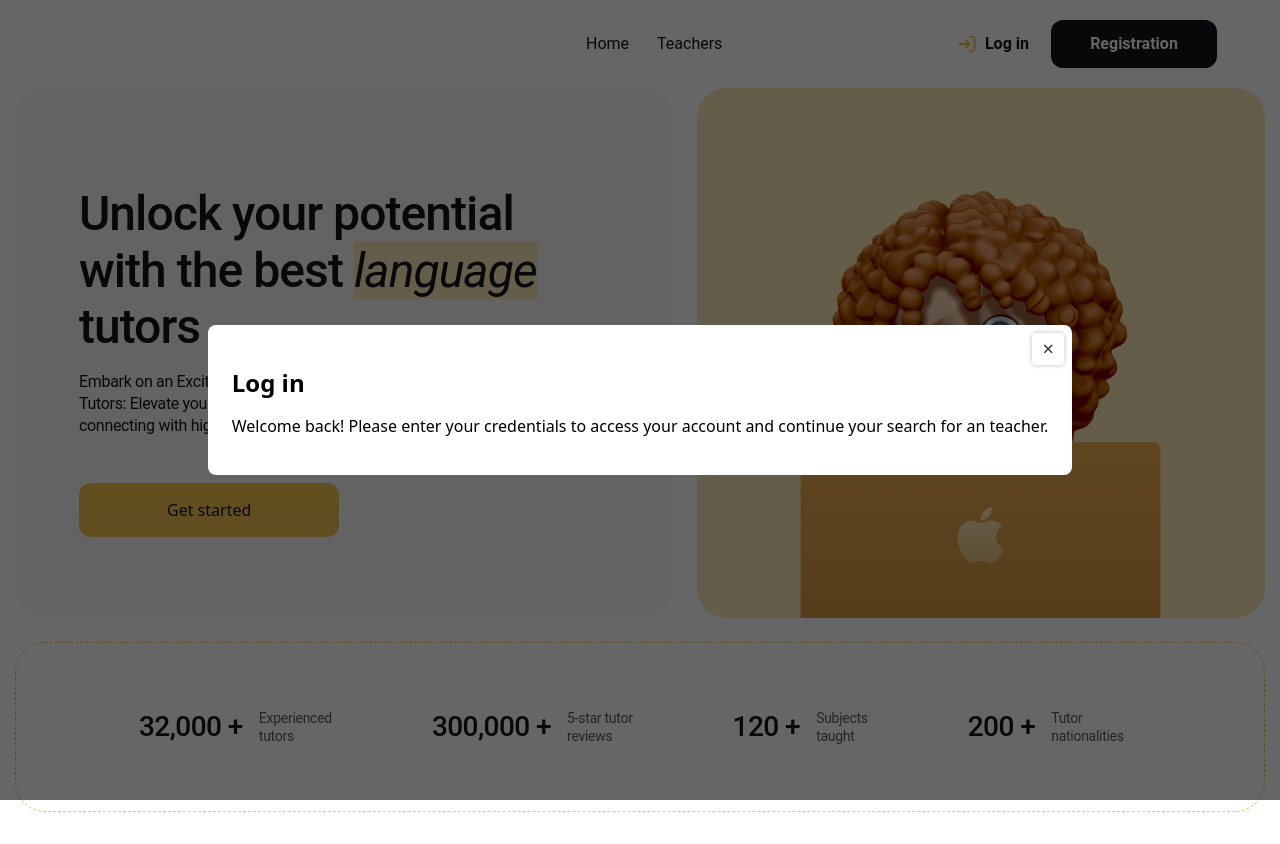
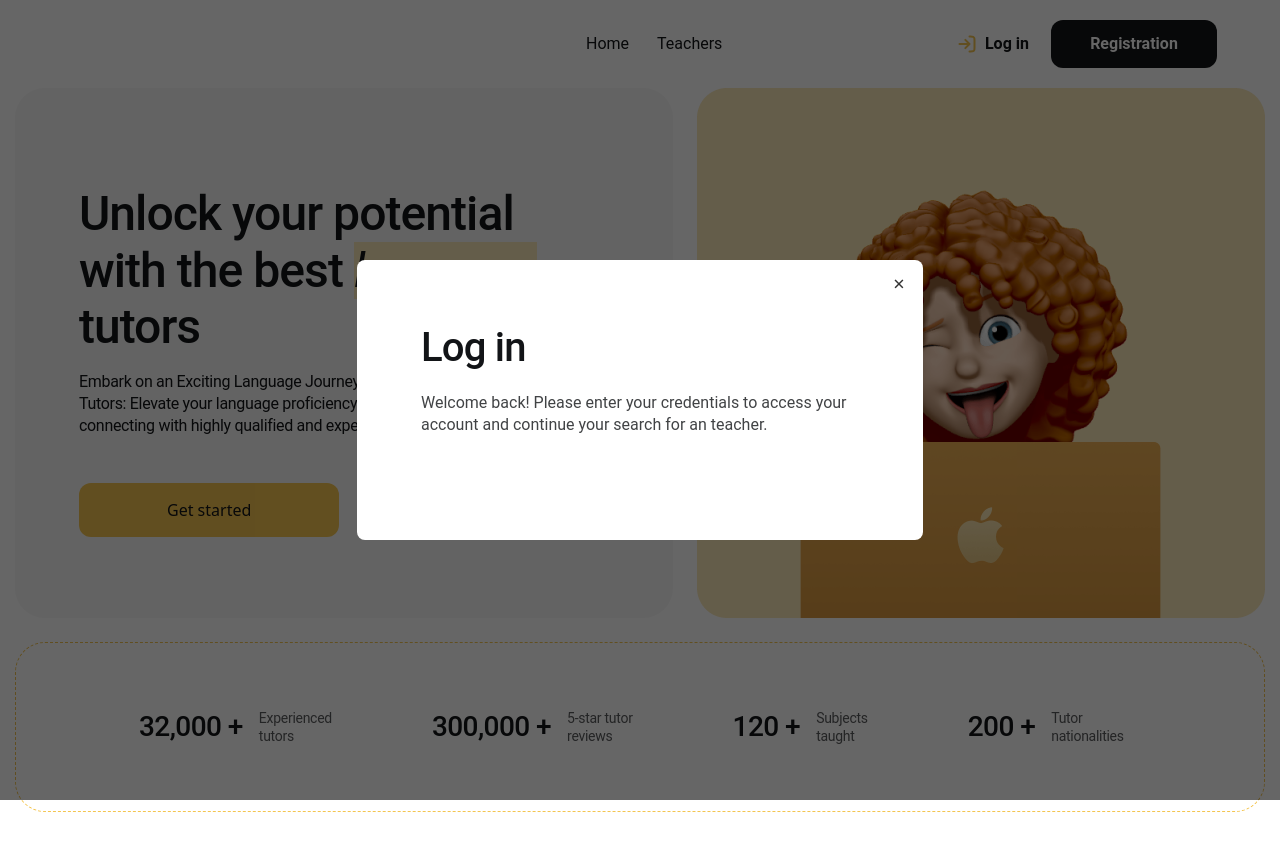
Before and after one commit to stas-hanchev/learn-lingo, a Next.js app: page / in a window 1280 px wide. Both pictures are taken after a click on the button "Log in". Built offline with nearby package versions, Linux system fonts and the light colour scheme.

Commit message:
fix modal usage

```diff
--- a/components/AuthNavigation/AuthNavigation.module.css
+++ b/components/AuthNavigation/AuthNavigation.module.css
@@ -42,3 +42,24 @@
     color: #fff;
     text-decoration: none;
 }
+
+.heading {
+    margin: 0;
+    font-family: var(--font-family);
+    font-weight: 500;
+    font-size: 40px;
+    line-height: 120%;
+    letter-spacing: -0.02em;
+    color: #121417;
+    margin-bottom: 20px;
+}
+
+.description {
+    margin: 0;
+    font-family: var(--font-family);
+    font-weight: 400;
+    font-size: 16px;
+    line-height: 138%;
+    color: rgba(18, 20, 23, 0.8);
+    margin-bottom: 40px;
+}
--- a/components/AuthNavigation/AuthNavigation.tsx
+++ b/components/AuthNavigation/AuthNavigation.tsx
@@ -28,11 +28,12 @@ export default function AuthNavigation() {
 
             {isLoginModalOpen && (
                 <Modal
-                    mode="login"
-                    heading="Log in"
-                    description="Welcome back! Please enter your credentials to access your account and continue your search for an teacher."
                     onClose={closeLoginModal}
-                />
+                >
+                    <h2 className={styles.heading}>Log in</h2>
+                    <p className={styles.description}>Welcome back! Please enter your credentials to access your account and continue your search for an teacher.</p>
+                </Modal>
+
             )}
 
             <button type="button" className={styles.registration_button} onClick={openRegistrationModal}>
@@ -41,11 +42,11 @@ export default function AuthNavigation() {
 
             {isRegistrationModalOpen && (
                 <Modal
-                    mode="registration"
-                    heading="Registration"
-                    description="Thank you for your interest in our platform! In order to register, we need some information. Please provide us with the following information."
                     onClose={closeRegistrationModal}
-                />
+                >
+                    <h2 className={styles.heading}>Registration</h2>
+                    <p className={styles.description}>Thank you for your interest in our platform! In order to register, we need some information. Please provide us with the following information.</p>
+                </Modal>
             )}
         </div>
     )
--- a/components/Modal/Modal.module.css
+++ b/components/Modal/Modal.module.css
@@ -13,11 +13,11 @@
 
 .modal {
   position: relative;
-  max-width: 90vw;
-  max-height: 90vh;
+  max-width: 566px;
+  max-height: 1144px;
   border-radius: 8px;
   background-color: #fff;
-  padding: 24px;
+  padding: 64px;
 }
 
 .closeButton {
@@ -32,7 +32,6 @@
   font-size: 20px;
   line-height: 0;
   color: #333;
-  box-shadow: 0px 0px 5px rgba(0, 0, 0, 0.25);
   cursor: pointer;
   display: flex;
   align-items: center;
--- a/components/Modal/Modal.tsx
+++ b/components/Modal/Modal.tsx
@@ -1,22 +1,14 @@
-// src/components/Modal.tsx
-
 import { createPortal } from 'react-dom'
 import css from './Modal.module.css'
 import { useEffect } from 'react'
 
-type ModalMode = 'login' | 'registration'
-
 interface ModalProps {
-    mode: ModalMode
-    heading: string
-    description: string
-    onClose: () => void
+    children: React.ReactNode;
+    onClose: () => void;
 }
 
 export default function Modal({
-    mode,
-    heading,
-    description,
+    children,
     onClose,
 }: ModalProps) {
     const handleBackdropClick = (event: React.MouseEvent<HTMLDivElement>) => {
@@ -33,9 +25,11 @@ export default function Modal({
 	  };
 
 	  document.addEventListener("keydown", handleKeyDown);
+      document.body.style.overflow = "hidden";
 
 	  return () => {
 	    document.removeEventListener("keydown", handleKeyDown);
+        document.body.style.overflow = "";
 	  };
 	}, [onClose]);
 
@@ -54,9 +48,7 @@ export default function Modal({
                 >
                     &times;
                 </button>
-
-                <h2 className={css.heading}>{heading}</h2>
-                <p className={css.description}>{description}</p>
+                {children}
             </div>
         </div>,
         document.body
```
